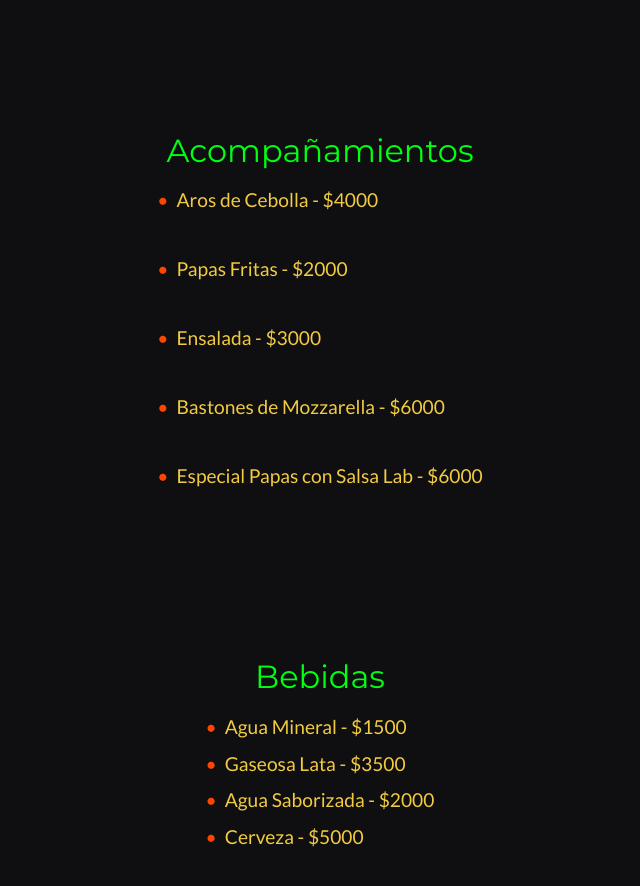
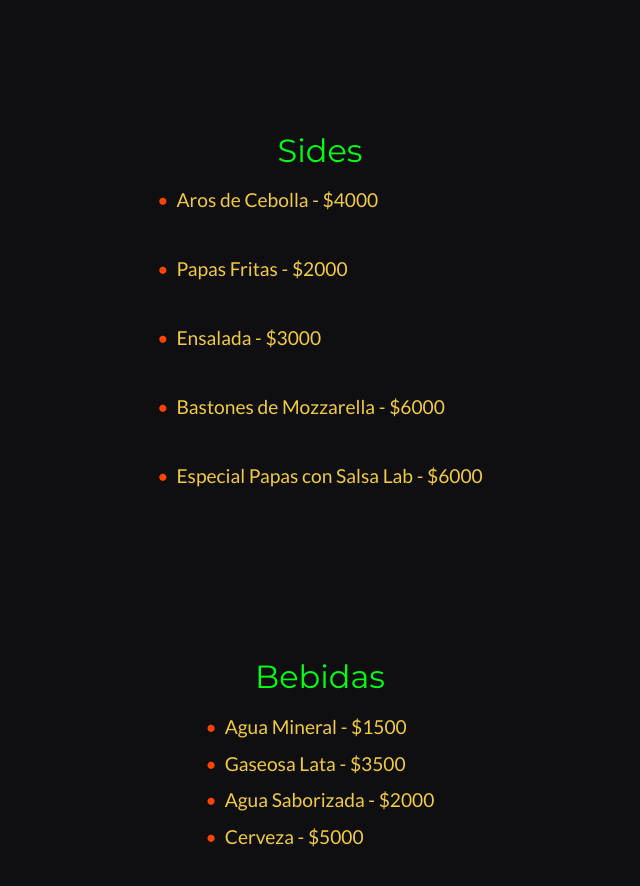
Before and after one commit to Jokkko/P2_TPI_DDW, a plain HTML site: page menu.html in a window 1280 px wide. Shown: the part 1520-2406 px from the top of the page, without its empty margins (320-960 px from the left). Drawn offline with nearby package versions, Linux system fonts and the light colour scheme.

Commit message:
Reemplace un h para que no haya scroll horizontal

```diff
--- a/menu.html
+++ b/menu.html
@@ -49,7 +49,7 @@
 
 
         <section class="accompaniments-section mt-5">
-            <h2 class="section-title">Acompañamientos</h2>
+            <h2 class="section-title">Sides</h2>
             <ul class="list-unstyled">
                 <li>Aros de Cebolla - $4000</li>
                 <img src="" alt="">
```
